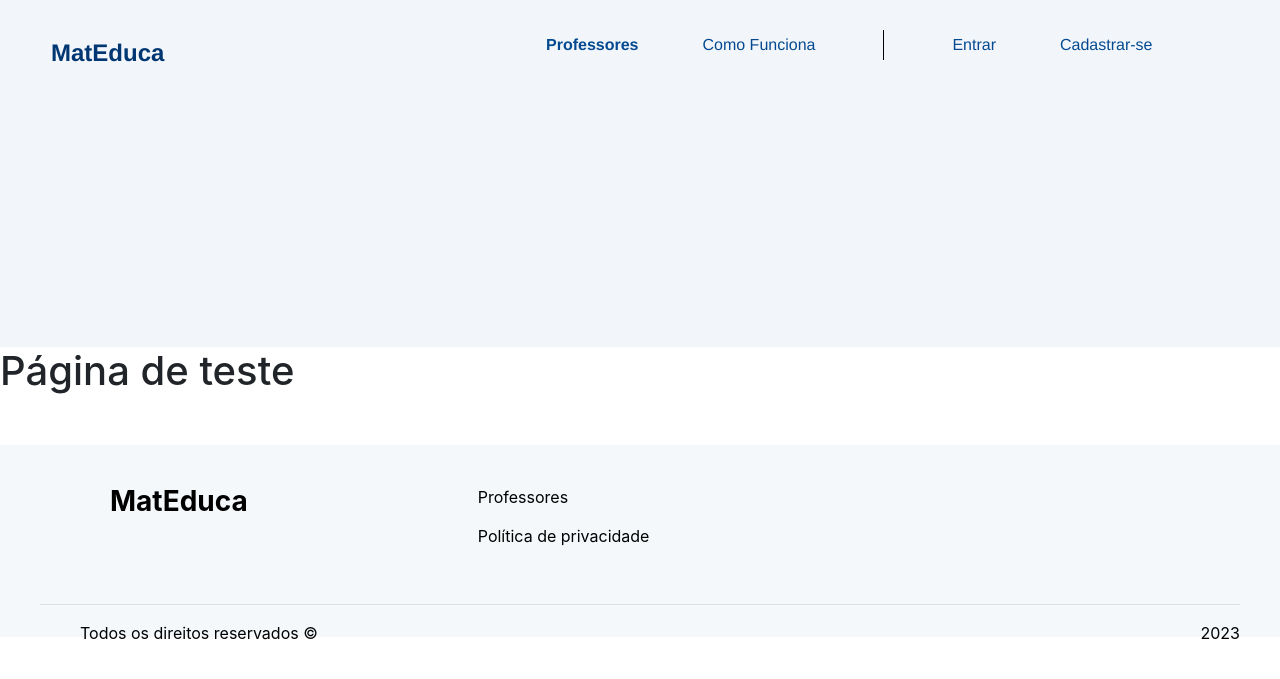
After one commit to WaddFranklin/PDS-MatEduca, a Laravel app: page /teste in a window 1280 px wide. The commit adds this page. Shown: the top 679 px of the page. Run offline with Laravel 10, Linux system fonts and the light colour scheme; some libraries are stand-ins or nearby versions.

Commit message:
Criando uma pasta de teste e um rota para refazer a estrutura do html e css

```diff
--- a/public/css/header_style.css
+++ b/public/css/header_style.css
@@ -25,7 +25,7 @@ header{
 }
 a.nav-link.active{
     color: rgba(0, 0, 0, 1);
-    font-weight: bolder;
+    font-weight: 900;
 }
 #navbar a.navbar-brand{
     font-weight: bold;
--- a/public/css/index.css
+++ b/public/css/index.css
@@ -55,7 +55,7 @@
     text-align: center;
     font-size: 1.09em;
     background-color: transparent;
-    width: 12%;
+    width: 15%;
     padding: auto 10px;
     height: 4vh;
 
@@ -81,3 +81,8 @@
     padding: 5px;
     margin: 7px 5px;
 }
+.card-title{
+
+    font-size: 20px;
+    font-family: Helvetica Neue;
+}
--- /dev/null
+++ b/public/css/teste_css/header_test.css
@@ -0,0 +1,54 @@
+*{
+    margin: 0;
+    padding: 0;
+}
+.container-header{
+    display: flex;
+    width: 100%;
+    padding: 15px 35px;
+    justify-content: space-between;
+    gap: 537px;
+    height: 347px;
+    background: var(--primary-50, #F2F6FB);
+}
+#navbar{
+    display: flex;
+    width: 95%;
+    justify-content: space-between;
+    align-items: center;
+    flex-shrink: 0;
+    height: 2vh;
+}
+#navbar ul{
+    list-style: none;
+    display: flex;
+    align-items: center;
+    gap: 32px;
+}
+.nav-link{
+    text-decoration: none;
+    color: var(--primary-400, #054A91);
+    font-family: Helvetica Neue;
+    font-size: 16px;
+    font-style: normal;
+    line-height: normal;
+}
+.active{
+    font-weight: 900;
+}
+#logo{
+    color: var(--primary-500, #003773);
+    font-family: Helvetica Neue;
+    font-size: 24px;
+    font-style: normal;
+    font-weight: 700;
+    line-height: normal;
+    text-decoration: none;
+    padding: 0px 0px;
+}
+.vertical-divider{
+    width: 1px;
+    height: 30px;
+    background-color: #000;
+    margin: 7px 20px
+}
--- /dev/null
+++ b/resources/views/layouts/main_teste.blade.php
@@ -0,0 +1,69 @@
+<!DOCTYPE html>
+<html lang="{{ str_replace('_', '-', app()->getLocale()) }}">
+    <head>
+        <meta charset="utf-8">
+        <meta name="viewport" content="width=device-width, initial-scale=1">
+
+        <title>@yield('title')</title>
+
+        <!-- Fonte do Google -->
+        <link href="https://fonts.googleapis.com/css2?family=Roboto" rel="stylesheet">
+
+        <!-- CSS Bootstrap -->
+
+        <link rel="stylesheet" href="https://stackpath.bootstrapcdn.com/bootstrap/4.5.2/css/bootstrap.min.css" integrity="sha384-JcKb8q3iqJ61gNV9KGb8thSsNjpSL0n8PARn9HuZOnIxN0hoP+VmmDGMN5t9UJ0Z" crossorigin="anonymous">
+
+        <!-- CSS da aplicação -->
+        <link href="/css/teste_css/header_test.css" rel="stylesheet">
+        <link href="/css/footer_style.css" rel="stylesheet">
+        <link href="/css/index.css" rel="stylesheet">
+
+        <!-- Js -->
+        <script src = 'js/script.js'></script>
+    </head>
+    <body>
+        <header>
+            <div class="container-header">
+                <navbar class="navbar" id="navbar">
+                    <a href="/teste" id="logo">MatEduca</a>
+                    <ul class="navs-links">
+                        <li class="navs-items">
+                            <a href="/teste" class="nav-link">Professores</a>
+                        </li>
+                        <li class="navs-items">
+                            <a href="/help" class="nav-link">Como Funciona</a>
+                        </li>
+                        <div class="vertical-divider"></div>
+                        <li class="navs-items">
+                            <a href="/login" class="nav-link">Entrar</a>
+                        </li>
+                        <li class="navs-items"><a href="/cadastro" class="nav-link">Cadastrar-se</a></li>
+                    </ul>
+                </navbar>
+            </div>
+        </header>
+
+      @yield('content')
+      <footer>
+
+      <div class="rodape-up">
+        <h3>MatEduca</h3>
+
+        <div class = "rodape-up-right">
+
+        <a  class = "delimiter" href="/">Professores</a>
+        <a href="/">Política de privacidade</a>
+        </div>
+
+      </div>
+
+        <hr />
+        <div class="rodape-down">
+            <p>Todos os direitos reservados &copy;</p>
+            <p>2023</p>
+        </div>
+    </footer>
+            <script src="https://unpkg.com/ionicons@5.1.2/dist/ionicons.js"></script>
+            <script src= 'js/script.js'></script>
+    </body>
+</html>
--- /dev/null
+++ b/resources/views/teste.blade.php
@@ -0,0 +1,8 @@
+@extends('layouts.main_teste')
+
+@section('title','MatEduca')
+
+@section('content')
+
+<h1>Página de teste</h1>
+@endsection
--- a/resources/views/welcome.blade.php
+++ b/resources/views/welcome.blade.php
@@ -23,7 +23,7 @@
     </div>
 </div>
 
-<div id="professors-container" class="col-md-15">
+<div id="professors-container" class="col-md-12">
     <div id="cards-container" class="row">
         <div class="tutor__cards card col-md-3">
             <img  class ="card-img-top" src="/img/cardBackground.jpeg" alt="imagem de fundo">
--- a/routes/web.php
+++ b/routes/web.php
@@ -16,3 +16,7 @@ use Illuminate\Support\Facades\Route;
 Route::get('/', function () {
     return view('welcome');
 });
+
+Route::get('/teste', function(){
+    return view('teste');
+});
```
